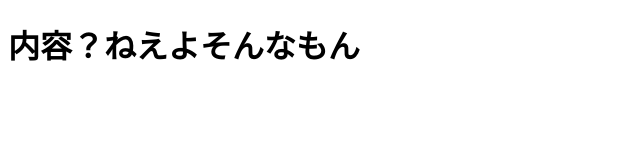
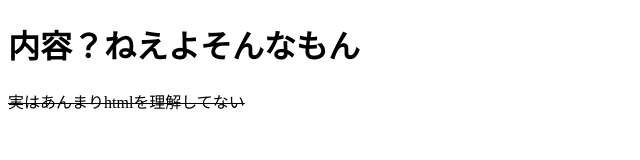
Before and after one commit to sesameoil/github-pages, a plain HTML site: page index.html in a window 1280 px wide. Shown: the whole page, without its empty margins (0-640 px from the left). Drawn offline with Linux system fonts and the light colour scheme.

Commit message:
small fix

```diff
--- a/index.html
+++ b/index.html
@@ -5,5 +5,6 @@
 </head>
 </body>
 <h1>内容？ねえよそんなもん</h1>
+<s>実はあんまりhtmlを理解してない</s>
 </body>
 </html>
```
